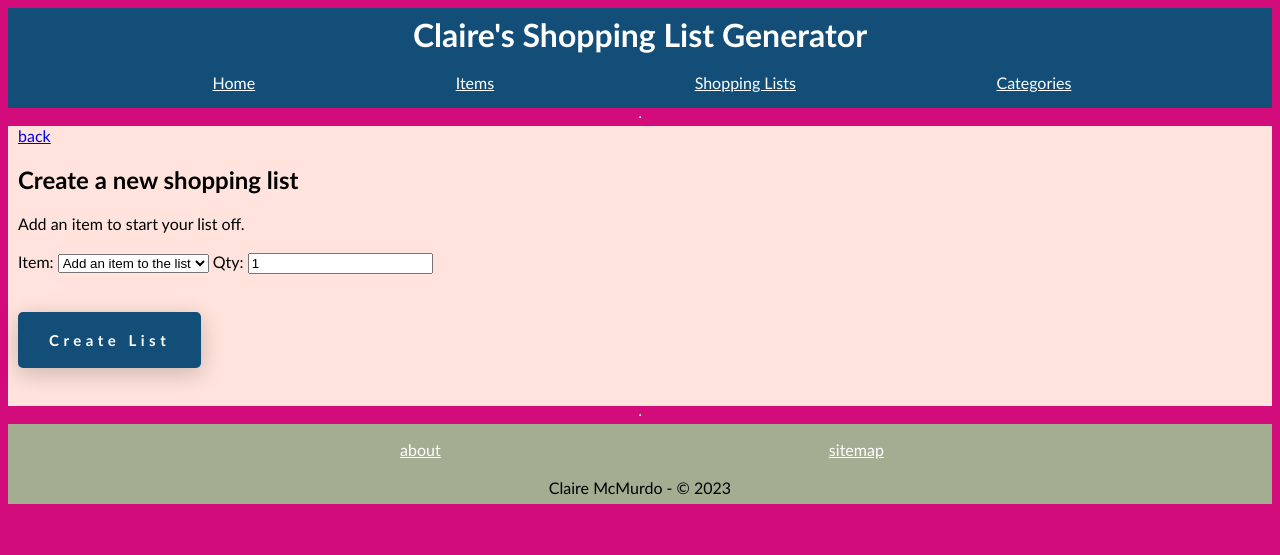
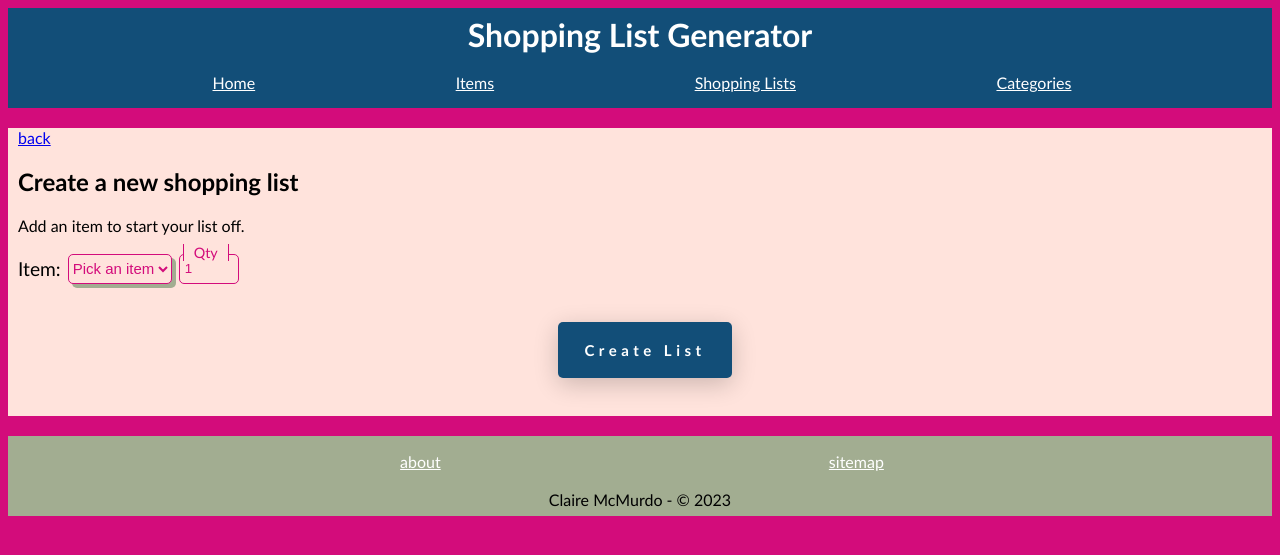
Before and after one commit to McMuds/PythonExamples, a Flask app: page /lists/new in a window 1280 px wide. Shown: the top 555 px of the page. Run offline with Flask 3, Linux system fonts and the light colour scheme; data that the repository does not hold is empty; some libraries are stand-ins or nearby versions.

Commit message:
Some additional CSS.

```diff
--- a/Project/controllers/list_controller.py
+++ b/Project/controllers/list_controller.py
@@ -43,7 +43,7 @@ def show_list_ordered(id,display_order):
 
 @shopping_list_blueprint.route('/lists/add', methods=['post'])
 def add_item_to_list():
-    pdb.set_trace()
+    # pdb.set_trace()
     item_id = request.form['item_id']
     if item_id == None or item_id == '':
         pass
@@ -75,6 +75,7 @@ def delete_item_from_list(list_id, item_id):
 
 @shopping_list_blueprint.route('/lists/<list_id>/update/<item_id>')
 def toggle_selected(list_id,item_id):
+    # pdb.set_trace()
     selection_repo.toggle_item_selected(int(list_id), int(item_id))
     return redirect('/lists/shop/' + list_id + '/1')
 
@@ -94,7 +95,7 @@ def edit_quantity(list_id, item_id):
 
 @shopping_list_blueprint.route('/lists/<list_id>/edit/<item_id>', methods=['post'])
 def update_quantity(list_id, item_id):
-    pdb.set_trace()
+    # pdb.set_trace()
     qty = request.form['quantity']
     if qty == None or qty == '':
         pass
--- a/Project/repositories/selection_repository.py
+++ b/Project/repositories/selection_repository.py
@@ -56,6 +56,7 @@ def remove_item(list_id, item_id):
 def get_selection(list_id, item_id):
     sql_string = "SELECT l_i.* FROM list_items as l_i WHERE l_i.list_id = %s and l_i.item_id = %s"
     values=[list_id, item_id]
+    # pdb.set_trace()
     results = run_sql(sql_string, values)
     item = item_repo.select(item_id)
     selection = Selection(item, results[0]['quantity'], results[0]['selected'])
@@ -64,6 +65,7 @@ def get_selection(list_id, item_id):
 def toggle_item_selected(list_id, item_id):
     # should be sorted by not allowing dups, but you never know, right?
     # you might need to check count(*) first.
+    # pdb.set_trace()
     selection = get_selection(list_id, item_id)
     sql_string = "UPDATE list_items SET selected = %s WHERE list_id = %s AND item_id = %s"
     values = [not(selection.selected), list_id, item_id]
--- a/Project/static/fancy.css
+++ b/Project/static/fancy.css
@@ -1,3 +1,4 @@
+/* trash-can delete button */
 .btn {
     background-color: transparent;
     position: relative;
@@ -12,13 +13,12 @@
     transform: translateX(-50%);
     width: fit-content;
     height: fit-content;
-    background-color: rgb(168, 7, 7);
+    background-color: #d30c7b;
     padding: 4px 8px;
     border-radius: 5px;
     transition: .2s linear;
     transition-delay: .2s;
     color: #ffe3dc;
-    /* color: white; */
     text-transform: uppercase;
     font-size: 12px;
     opacity: 0;
@@ -43,7 +43,7 @@
     opacity: 1;
     top: -160%;
   }
-/*  */
+/* horizontal slide buttons */
 .button2 {
   position: relative;
   display: flex;
@@ -62,7 +62,6 @@
   width: 0%;
   height: 100%;
   background: #d30c7b;
-  /* background: #FFD401; */
   position: absolute;
   transition: all 0.4s ease-in-out;
   right: 0;
@@ -77,8 +76,8 @@
  .button2 span {
   text-align: center;
   text-decoration: none;
-  width: 100%;
-  padding: 18px 25px;
+  width: auto;
+  padding: 18px 20px;
   color: #fff;
   font-size: 1.125em;
   font-weight: 700;
@@ -88,9 +87,14 @@
  }
 
  .button2:hover span {
-  /* color: #183153; */
   color: #a2ad91;
   animation: scaleUp 0.3s ease-in-out;
+ }
+
+ .centre-button{
+  display: flex;
+  flex-direction: row;
+  justify-content: center;
  }
 
  @keyframes scaleUp {
@@ -106,3 +110,78 @@
    transform: scale(1);
   }
  }
+ /* input stuff */
+ .form__group {
+  position: relative;
+}
+
+.form__field {
+  border: 1px solid #d30c7b !important;
+  border-radius: 5px;
+  background-color: #ffe3dc;
+  box-sizing: border-box;
+  /* box-sizing:30px; */
+  color: #d30c7b;
+  height: 30px;
+  width: 60px;
+  padding: 0rem 5px;
+}
+
+.form__field::placeholder {
+  color: transparent;
+}
+
+.form__field:placeholder-shown ~ .form__label {
+  top: 10px;
+  border-right: none;
+  border-left: none;
+}
+
+.form__label {
+  background-color: #ffe3dc;
+  border-left: 1px solid #d30c7b;
+  border-right: 1px solid #d30c7b;
+  color: #d30c7b;
+  display: flex;
+  font-size: .9em;
+  margin-left: 4px;
+  padding: 0 10px;
+  pointer-events: none;
+  position: absolute;
+  top: -10px;
+  transition: 0.2s;
+}
+
+.form__field:focus {
+  border: 1px solid #d30c7b !important;
+  outline: none;
+}
+
+.form__field:focus ~ .form__label {
+  background-color: #ffe3dc;
+  border-right: 1px solid #d30c7b;
+  border-left: 1px solid #d30c7b;
+  color: #d30c7b;
+  font-size: .9em;
+  margin-left: 10px;
+  padding: 0 10px;
+  position: absolute;
+  top: -10px;
+  transition: 0.2s;
+}
+
+/* number dropdowns - for quantity */
+
+.dropdown {
+    width: auto;
+    height: 30px;
+    border: 1px solid #d30c7b;
+    font-size: 15px;
+    color: #d30c7b;
+    background-color: #ffe3dc;
+    border-radius: 5px;
+    box-shadow: 4px 4px #a2ad91;
+    margin-right: 7px;
+}
+
+/* checkbox */
--- a/Project/static/style.css
+++ b/Project/static/style.css
@@ -10,13 +10,15 @@ header {
     background:#124e78;
     color: #fff;
     height: 25%;
+    margin-bottom: 20px;
 }
 
 article {
     background: #ffe3dc;
     color: #000;
-    height: 60%;
+    /* height: 60%; */
     padding-left: 10px;
+    margin-bottom: 20px;
 }
 
 ul {
@@ -47,6 +49,7 @@ header nav ul a{
 footer {
     background: #a2ad91;
     height: 15%;
+    margin-bottom: 20px;
 }
 
 footer nav ul{
@@ -116,6 +119,19 @@ footer p{
     justify-content: space-around
 }
 
+.add-an-item{
+    display: flex;
+    flex-direction: row;
+    justify-content: flex-start;
+    flex-wrap: wrap;
+    align-items: center;
+}
+
+.add-an-item>label{
+    margin-right: 7px;
+    font-size: larger;
+}
+
 .delete-item {
     display: flex;
     flex-direction: row;
@@ -146,7 +162,13 @@ footer p{
 
 .thing-listing li span{
     margin-right: 5px;
+    background-color: #ffe3dc;
 }
+
+.thing-listing li a{
+    margin: 10px;
+}
+
 .grey-text {
     background-color: gray
 }
--- a/Project/templates/base.html
+++ b/Project/templates/base.html
@@ -12,7 +12,7 @@
     </head>
     <body>
         <header>
-            <h1>Claire's Shopping List Generator</h1>
+            <h1>Shopping List Generator</h1>
             <nav>
                 <ul>
                     <li><a href="/">Home</a></li>
@@ -22,12 +22,11 @@
                 </ul>
             </nav>
         </header>
-        <hr />
+
         <article>
             {% block content %}
             {% endblock %}
         </article>
-        <hr />
     </body>
     <footer>
         <nav>
--- a/Project/templates/lists/new.html
+++ b/Project/templates/lists/new.html
@@ -10,20 +10,27 @@
     <form action="/lists/new" method="post" class="container-row">
         <div class="add-an-item">
             <label for="item">Item: </label>
-            <select id="item" name="item_id">
-                <option value=" ">Add an item to the list</option>
+            <select class="dropdown" id="item" name="item_id">
+                <option value=" ">Pick an item</option>
                 {% for item in all_items %}
                     <option value="{{ item.id }}">{{ item.name }}</option>
                 {% endfor %}
             </select>
-            <label for="quantity">Qty: </label>
-            <input type="number" name="quantity" id="quantity" value="1"/>
+
+            <div class="form__group">
+                <input type="number" class="form__field w-100" name="quantity" id="quantity" value="1">
+                <label for="quantity" class="form__label"> Qty </label>
+            </div>
+            <!-- <label for="quantity">Qty: </label> -->
+            <!-- <input type="number" name="quantity" id="quantity" value="1"/> -->
         </div>
         <br />
         <br />
-        <button class="button2">
-            <span>Create List</span>
-        </button>
+        <div class="centre-button">
+            <button class="button2">
+                <span>Create List</span>
+            </button>
+        </div>
         <!-- <div class="form-buttons">
             <input type="submit" value="Create List!">
         </div> -->
```
Also changed, not shown: Project/templates/categories/new.html (+7 -2 lines), Project/templates/index.html (+10 -9 lines), Project/templates/items/new.html (+8 -5 lines), Project/templates/lists/index.html (+7 -3 lines).
